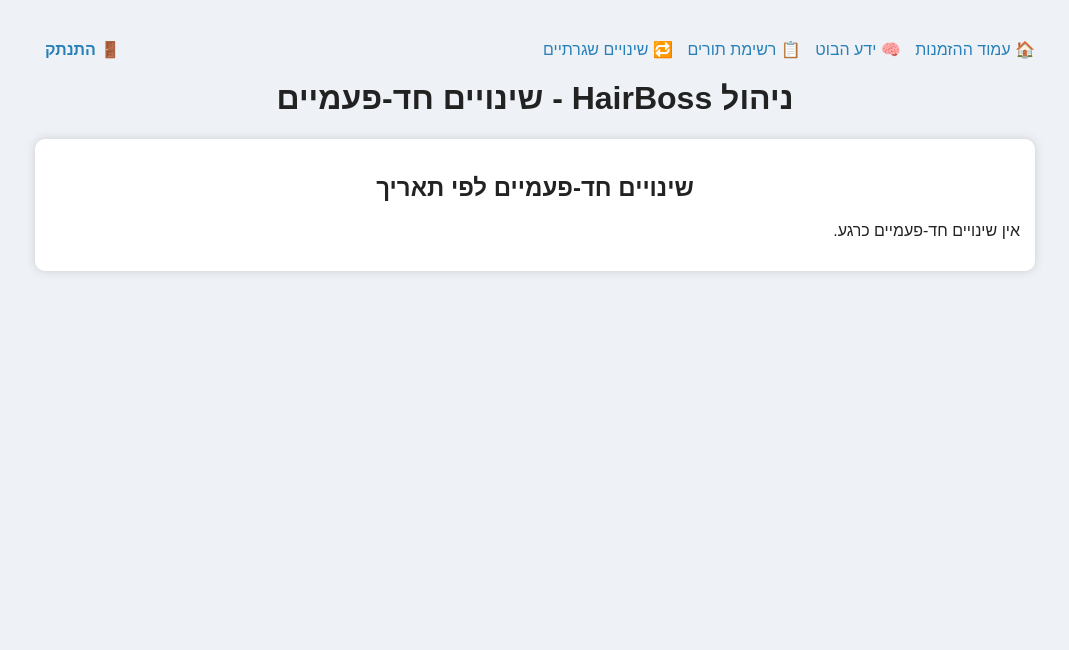
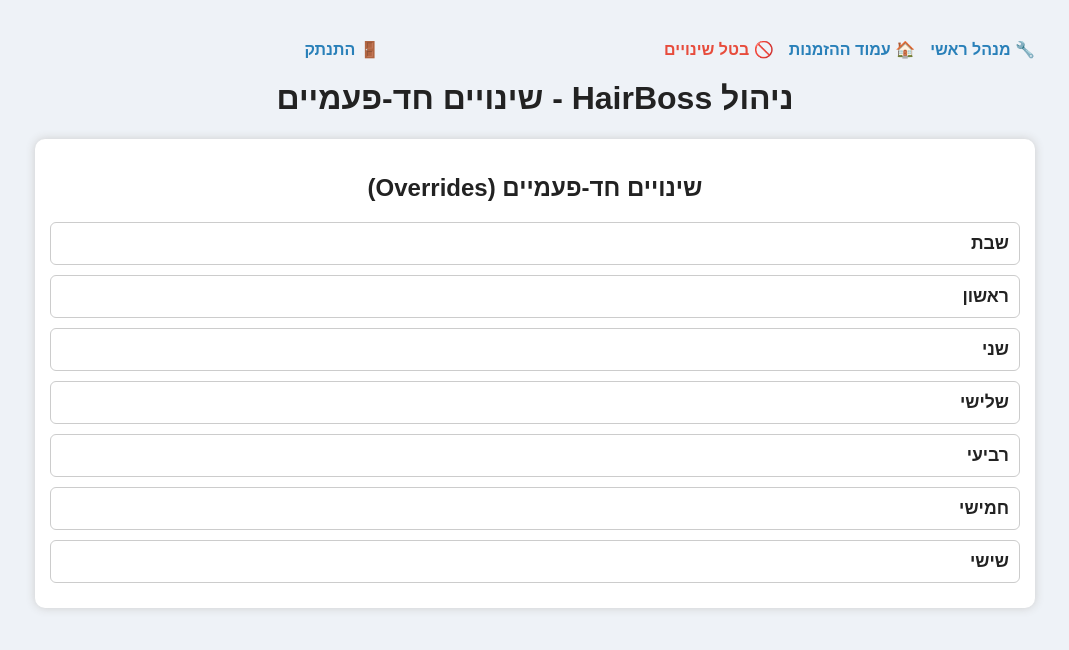
Before and after one commit to Nextwave19/barber, a Flask app: page /admin_overrides in a window 1280 px wide. Shown: the top 650 px of the page, without its empty margins (105-1174 px from the left). Run offline with Flask 3, Linux system fonts and the light colour scheme; the visitor is signed in with stand-in values (Sample User, id 1).

Commit message:
Update admin_overrides.html

```diff
--- a/templates/admin_overrides.html
+++ b/templates/admin_overrides.html
@@ -121,15 +126,23 @@
     .top-nav {
       overflow: hidden;
       margin-bottom: 20px;
+      display: flex;
+      gap: 15px;
+      justify-content: flex-start;
     }
-    .top-nav a {
-      margin-left: 10px;
+    .top-nav a, .top-nav button {
       text-decoration: none;
       color: #2980b9;
+      font-weight: bold;
+      user-select: none;
+      background: none;
+      border: none;
+      cursor: pointer;
+      font-size: 1em;
+      padding: 0;
     }
     .logout {
-      float: left;
-      font-weight: bold;
+      margin-left: auto;
       color: red;
     }
   </style>
@@ -138,106 +151,141 @@
       document.getElementById(id).classList.toggle('active');
     }
 
-    async function updateOverrides(action, date, time, new_time = null) {
-      const body = { action, date, time };
+    async function updateOverrides(action, day_key, time, new_time = null) {
+      const body = { action, day_key, time };
       if (new_time) body.new_time = new_time;
-      const res = await fetch('/overrides', {
+      const res = await fetch('/overrides_update', {
         method: 'POST',
         headers: {'Content-Type': 'application/json'},
         body: JSON.stringify(body)
       });
-      const data = await res.json();
-      if (data.error) alert(data.error);
-      else location.reload();
+      return await res.json();
     }
 
-    async function addOverrideTime(date) {
-      const input = document.getElementById('override-add-' + date);
+    async function addOverrideTime(day_key) {
+      const input = document.getElementById('override-add-' + day_key);
       const time = input.value;
       if (!time) return alert('נא לבחור שעה');
-      await updateOverrides('add', date, time);
+      const data = await updateOverrides('add', day_key, time);
+      if (!data.error) location.reload();
+      else alert(data.error);
     }
 
-    async function removeOverrideTime(date, time) {
-      await updateOverrides('remove', date, time);
+    async function removeOverrideTime(day_key, time) {
+      // מחיקה שקטה בלי popup ובלי רילואד
+      const data = await updateOverrides('remove', day_key, time);
+      if (!data.error) {
+        const wrapper = document.getElementById(`time-wrapper-${day_key}-${time.replace(':', '-')}`);
+        if (wrapper) wrapper.remove();
+      } else {
+        alert(data.error);
+      }
     }
 
-    async function editOverrideTime(date, old_time) {
-      // אין popup לפי בקשה
-      alert("עריכה לא זמינה כרגע. יש לשדרג לפי צורך.");
+    function toggleActions(day_key, time) {
+      const id = `actions-${day_key}-${time.replace(':','-')}`;
+      const el = document.getElementById(id);
+      if (!el) return;
+      // סוגר את כל שאר התפריטים לפני
+      document.querySelectorAll('.actions-container').forEach(c => {
+        if (c !== el) c.style.display = 'none';
+      });
+      el.style.display = (el.style.display === 'block') ? 'none' : 'block';
     }
 
-    async function toggleOverrideDay(date, enabled) {
-      await fetch('/overrides_toggle_day', {
-        method: 'POST',
-        headers: {'Content-Type': 'application/json'},
-        body: JSON.stringify({ date, enabled })
-      });
-      location.reload();
+    function enableEdit(day_key, time) {
+      const wrapperId = `time-wrapper-${day_key}-${time.replace(':', '-')}`;
+      const wrapper = document.getElementById(wrapperId);
+      if (!wrapper) return;
+
+      wrapper.innerHTML = '';
+
+      const input = document.createElement('input');
+      input.type = 'time';
+      input.value = time;
+      input.id = `edit-input-${day_key}-${time.replace(':', '-')}`;
+
+      const saveBtn = document.createElement('button');
+      saveBtn.textContent = '✓';
+      saveBtn.style.marginLeft = '5px';
+      saveBtn.onclick = async (e) => {
+        e.stopPropagation();
+        const newTime = input.value;
+        if (!newTime) {
+          alert('נא לבחור שעה תקינה');
+          return;
+        }
+        const data = await updateOverrides('edit', day_key, time, newTime);
+        if (!data.error) location.reload();
+        else alert(data.error);
+      };
+
+      const cancelBtn = document.createElement('button');
+      cancelBtn.textContent = '✖';
+      cancelBtn.style.marginLeft = '5px';
+      cancelBtn.onclick = (e) => {
+        e.stopPropagation();
+        location.reload();
+      };
+
+      wrapper.appendChild(input);
+      wrapper.appendChild(saveBtn);
+      wrapper.appendChild(cancelBtn);
     }
 
-    async function toggleOverrideTime(date, time, enable) {
-      await updateOverrides(enable ? 'add' : 'remove', date, time);
-    }
-
-    function toggleActions(date, time) {
-      const id = `actions-${date}-${time.replace(':','-')}`;
-      const el = document.getElementById(id);
-      if (!el) return;
-      const isVisible = el.style.display === 'block';
-      // להסתיר את כל אזורי פעולות אחרים לפני פתיחה
-      document.querySelectorAll('.actions-container').forEach(c => c.style.display = 'none');
-      el.style.display = isVisible ? 'none' : 'block';
+    async function resetOverrides() {
+      if (!confirm('אתה בטוח שברצונך לבטל את כל השינויים החד-פעמיים ולחזור לשגרה?')) return;
+      const res = await fetch('/overrides_reset', {
+        method: 'POST',
+        headers: {'Content-Type': 'application/json'}
+      });
+      const data = await res.json();
+      if (!data.error) location.reload();
+      else alert(data.error);
     }
   </script>
 </head>
 <body>
 
 <div class="top-nav">
+  <a href="/main_admin">🔧 מנהל ראשי</a>
   <a href="/" target="_blank">🏠 עמוד ההזמנות</a>
-  <a href="/bot_knowledge">🧠 ידע הבוט</a>
-  <a href="/appointments">📋 רשימת תורים</a>
-  <a href="/admin_routine">🔁 שינויים שגרתיים</a>
+  <button onclick="resetOverrides()" style="color:#e74c3c; font-weight:bold; margin-left:auto; cursor:pointer;">🚫 בטל שינויים</button>
   <a href="/logout" class="logout">🚪 התנתק</a>
 </div>
 
 <h1>ניהול HairBoss - שינויים חד-פעמיים</h1>
 
 <div class="section">
-  <h2>שינויים חד-פעמיים לפי תאריך</h2>
-  {% for date, override in overrides.items() %}
+  <h2>שינויים חד-פעמיים (Overrides)</h2>
+  {% set day_names = ["ראשון","שני","שלישי","רביעי","חמישי","שישי","שבת"] %}
+  {% for day_key in ['6','0','1','2','3','4','5'] %}
     <div class="day-container">
-      <div class="day-header" onclick="toggleSection('override-times-{{date}}')">
-        <span>{{ date }}</span>
-        <button class="toggle-day-btn {% if override|length > 0 %}enabled{% endif %}"
-          onclick="event.stopPropagation(); toggleOverrideDay('{{date}}', {{ 'false' if override|length > 0 else 'true' }})">
-          {% if override|length > 0 %}כבה יום{% else %}הפעל יום{% endif %}
-        </button>
+      <div class="day-header" onclick="toggleSection('override-times-{{day_key}}')">
+        <span>{{ day_names[day_key|int] }}</span>
       </div>
-      <div class="times-container" id="override-times-{{date}}">
-        {% for time in override %}
-          <div class="time-wrapper">
-            <button
-              class="time-btn"
-              onclick="event.stopPropagation(); toggleActions('{{date}}', '{{time}}')"
-              id="time-btn-{{date}}-{{time|replace(':','-')}}">
-              {{ time }}
-              <span class="close-icon">✖️</span>
-            </button>
-            <div class="actions-container" id="actions-{{date}}-{{time|replace(':','-')}}">
-              <button onclick="event.stopPropagation(); editOverrideTime('{{date}}', '{{time}}')">✏️ עריכה</button>
-              <button onclick="event.stopPropagation(); removeOverrideTime('{{date}}', '{{time}}')">✖️ מחיקה</button>
+      <div class="times-container" id="override-times-{{day_key}}">
+        {% if overrides[day_key] is defined %}
+          {% for time in overrides[day_key] %}
+            <div class="time-wrapper" id="time-wrapper-{{day_key}}-{{time|replace(':','-')}}">
+              <button class="time-btn" onclick="toggleActions('{{day_key}}', '{{time}}')">
+                {{ time }}
+                <span class="close-icon" onclick="event.stopPropagation(); removeOverrideTime('{{day_key}}', '{{time}}')">✖️</span>
+              </button>
+              <div class="actions-container" id="actions-{{day_key}}-{{time|replace(':','-')}}">
+                <button onclick="event.stopPropagation(); enableEdit('{{day_key}}', '{{time}}')">✏️ עריכה</button>
+              </div>
             </div>
-          </div>
-        {% endfor %}
+          {% endfor %}
+        {% else %}
+          <p style="color:#555; font-style: italic; margin: 10px;">אין שינויים ליום זה</p>
+        {% endif %}
         <div class="add-time-input">
-          <input type="time" id="override-add-{{date}}">
-          <button class="add-btn" onclick="addOverrideTime('{{date}}')">➕ הוסף שעה</button>
+          <input type="time" id="override-add-{{day_key}}">
+          <button class="add-btn" onclick="addOverrideTime('{{day_key}}')">➕ הוסף שעה</button>
         </div>
       </div>
     </div>
-  {% else %}
-    <p>אין שינויים חד-פעמיים כרגע.</p>
   {% endfor %}
 </div>
 
```
Also changed, not shown: other parts of templates/admin_overrides.html (+18 -13 lines).
